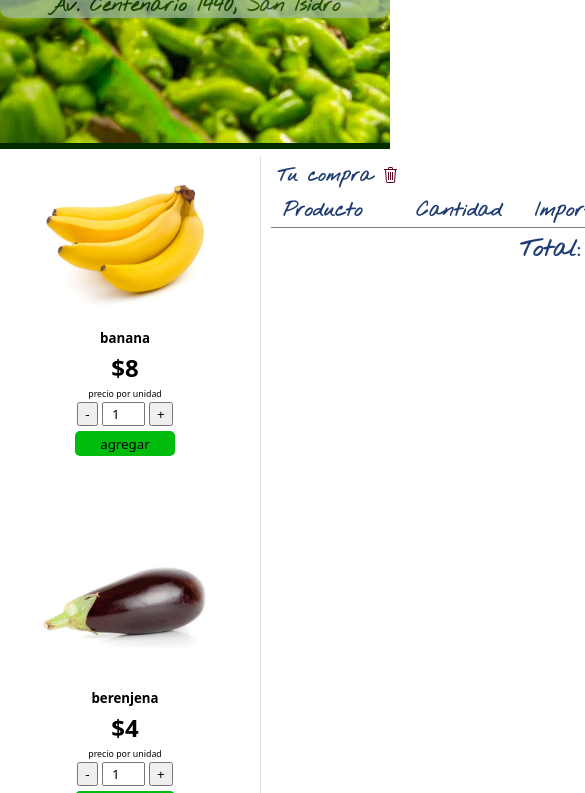
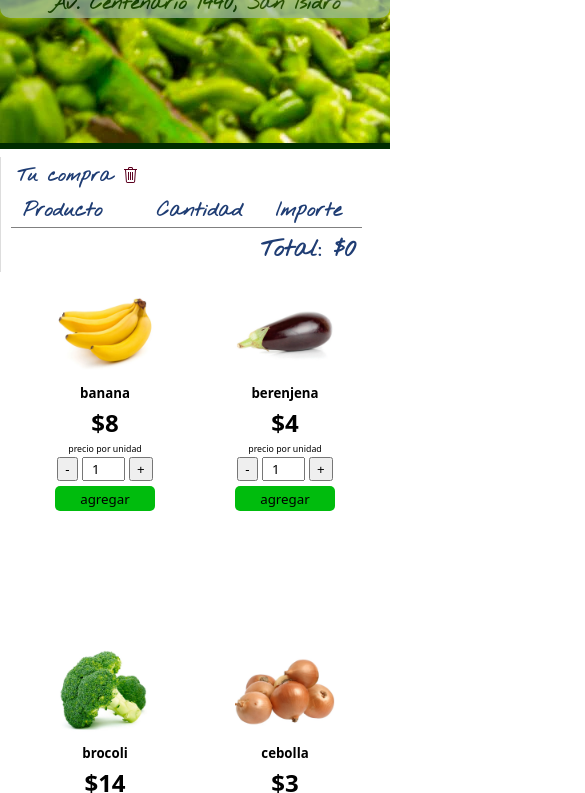
Before and after one commit to gulator/JS44735-jdascanio, a plain HTML site: page index.html in a window 390 px wide. Shown: the part 307-1100 px from the top of the page, 585 px wide, since content can reach past the window. Drawn offline with nearby package versions, Linux system fonts and the light colour scheme.

Commit message:
responsive

```diff
--- a/clima.js
+++ b/clima.js
@@ -52,7 +52,7 @@ function showPosition(posicion) {
           } else if (rotacion == "C") {
             weatherCard.innerHTML = `<img class="imagenIcono" src=" https://openweathermap.org/img/wn/${icono}@2x.png">
                                         <div class="info"><p class="txt-clima">${data.name}</p>
-                                        <p class="txt-clima">Humedad: ${data.main.humidity}°</p>`;
+                                        <p class="txt-clima">Humedad: ${data.main.humidity}%</p>`;
             segundos -= 1;
             console.log(segundos);
             if (segundos == 0) {
--- a/css/style.css
+++ b/css/style.css
@@ -32,12 +32,14 @@
 .contenedorMain h2 {
   color: rgb(0, 44, 0);
   font-size: 45px;
+  text-align: center;
   /*font-weight: bold;*/
   font-family: "Nothing You Could Do", cursive;
 }
 .contenedorMain h4 {
   color: rgb(0, 44, 0);
   font-size: 20px;
+  margin-bottom: 10px;
   /*font-weight: bold;*/
   font-family: "Nothing You Could Do", cursive;
 }
@@ -65,6 +67,7 @@
   padding-right: 10px;
   border-left: 1px solid #dddddd;
   grid-area: carr;
+  z-index: 10;
 }
 
 h3 {
@@ -306,3 +309,35 @@ footer p{
   display: flex;
   align-items: center;
 }
+
+
+@media (max-width: 500px) {
+  .carrito{
+    width: 90vw;
+  }
+  .areaGrid {
+    display: grid;
+    grid-template-areas:
+      "carr carr "
+      "prod prod ";
+    gap: 10px;
+  }
+  .imgProducto{
+    width: 100px;
+  }
+
+  .cardProducto {
+    width: 150px;
+  }
+}
+
+@media (min-width: 501px) and (max-width: 768px) {
+
+  .imgProducto{
+    width: 125px;
+  }
+
+  .cardProducto {
+    width: 188px;
+  }
+}
```
